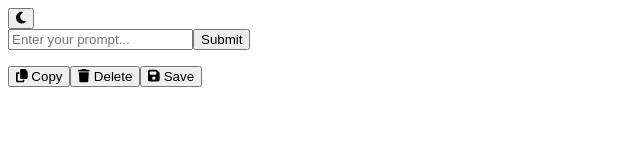
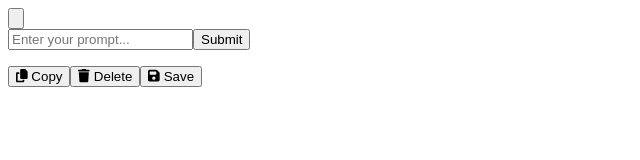
Before and after one commit to axsddlr/prompt-filter, a Next.js app: page / in a window 1280 px wide. Shown: the top 160 px of the page, without its empty margins (0-640 px from the left). Built offline with nearby package versions, Linux system fonts and the light colour scheme.

Commit message:
refactor: replace DarkModeToggle component with ThemeSwitch component feat: add support for next-themes package to enable theme switching docs: update comments in _app.js to reflect changes made

```diff
--- a/components/DarkModeToggle.js
+++ /dev/null
@@ -1,31 +0,0 @@
-// components/DarkModeToggle.js
-import { useState, useEffect } from 'react';
-import { FontAwesomeIcon } from '@fortawesome/react-fontawesome';
-import { faMoon, faSun } from '@fortawesome/free-solid-svg-icons';
-
-const DarkModeToggle = () => {
-    const [isDarkMode, setIsDarkMode] = useState(false);
-
-    useEffect(() => {
-        const isDark = localStorage.getItem('darkMode') === 'true';
-        setIsDarkMode(isDark);
-        document.documentElement.classList.toggle('dark', isDark);
-    }, []);
-
-    const handleToggle = () => {
-        setIsDarkMode(!isDarkMode);
-        localStorage.setItem('darkMode', !isDarkMode);
-        document.documentElement.classList.toggle('dark', !isDarkMode);
-    };
-
-    return (
-        <button onClick={handleToggle} className="focus:outline-none text-xl">
-            <FontAwesomeIcon
-                icon={isDarkMode ? faSun : faMoon}
-                className={isDarkMode ? 'text-yellow-300' : 'text-gray-900'}
-            />
-        </button>
-    );
-};
-
-export default DarkModeToggle;
--- /dev/null
+++ b/components/ThemeSwitch.js
@@ -0,0 +1,38 @@
+import { useEffect, useState } from 'react'
+import { useTheme } from 'next-themes'
+
+const ThemeSwitch = () => {
+  const [mounted, setMounted] = useState(false)
+  const { theme, setTheme, resolvedTheme } = useTheme()
+
+  // When mounted on client, now we can show the UI
+  useEffect(() => setMounted(true), [])
+
+  return (
+    <button
+      aria-label="Toggle Dark Mode"
+      type="button"
+      className="w-8 h-8 p-1 ml-1 mr-1 rounded sm:ml-4"
+      onClick={() => setTheme(theme === 'dark' || resolvedTheme === 'dark' ? 'light' : 'dark')}
+    >
+      <svg
+        xmlns="http://www.w3.org/2000/svg"
+        viewBox="0 0 20 20"
+        fill="currentColor"
+        className="text-gray-900 dark:text-gray-100"
+      >
+        {mounted && (theme === 'dark' || resolvedTheme === 'dark') ? (
+          <path
+            fillRule="evenodd"
+            d="M10 2a1 1 0 011 1v1a1 1 0 11-2 0V3a1 1 0 011-1zm4 8a4 4 0 11-8 0 4 4 0 018 0zm-.464 4.95l.707.707a1 1 0 001.414-1.414l-.707-.707a1 1 0 00-1.414 1.414zm2.12-10.607a1 1 0 010 1.414l-.706.707a1 1 0 11-1.414-1.414l.707-.707a1 1 0 011.414 0zM17 11a1 1 0 100-2h-1a1 1 0 100 2h1zm-7 4a1 1 0 011 1v1a1 1 0 11-2 0v-1a1 1 0 011-1zM5.05 6.464A1 1 0 106.465 5.05l-.708-.707a1 1 0 00-1.414 1.414l.707.707zm1.414 8.486l-.707.707a1 1 0 01-1.414-1.414l.707-.707a1 1 0 011.414 1.414zM4 11a1 1 0 100-2H3a1 1 0 000 2h1z"
+            clipRule="evenodd"
+          />
+        ) : (
+          <path d="M17.293 13.293A8 8 0 016.707 2.707a8.001 8.001 0 1010.586 10.586z" />
+        )}
+      </svg>
+    </button>
+  )
+}
+
+export default ThemeSwitch
--- a/pages/_app.js
+++ b/pages/_app.js
@@ -1,12 +1,17 @@
 // pages/_app.js
 import 'tailwindcss/tailwind.css';
+import { ThemeProvider } from 'next-themes';
 import { config } from '@fortawesome/fontawesome-svg-core';
 import '@fortawesome/fontawesome-svg-core/styles.css';
 
 config.autoAddCss = false;
 
 function MyApp({ Component, pageProps }) {
-  return <Component {...pageProps} />;
+  return (
+    <ThemeProvider attribute="class" storageKey="theme">
+      <Component {...pageProps} />
+    </ThemeProvider>
+  );
 }
 
 export default MyApp;
--- a/pages/index.js
+++ b/pages/index.js
@@ -4,7 +4,7 @@
 import TokenButton from '@/components/TokenButton';
 import OutputBox from '@/components/OutputBox';
 import ControlButtons from '@/components/ControlButtons';
-import DarkModeToggle from '@/components/DarkModeToggle';
+import ThemeSwitch from '@/components/ThemeSwitch';
 
 const Home = () => {
   const [tokens, setTokens] = useState([]);
@@ -35,7 +35,7 @@
   return (
     <div className="bg-gray-100 dark:bg-gray-900 min-h-screen p-8 flex flex-col">
       <div className="fixed top-4 right-4">
-        <DarkModeToggle />
+        <ThemeSwitch />
       </div>
       <div className="mt-16 flex-grow">
         <div className="w-full max-w-2xl mx-auto">
```
